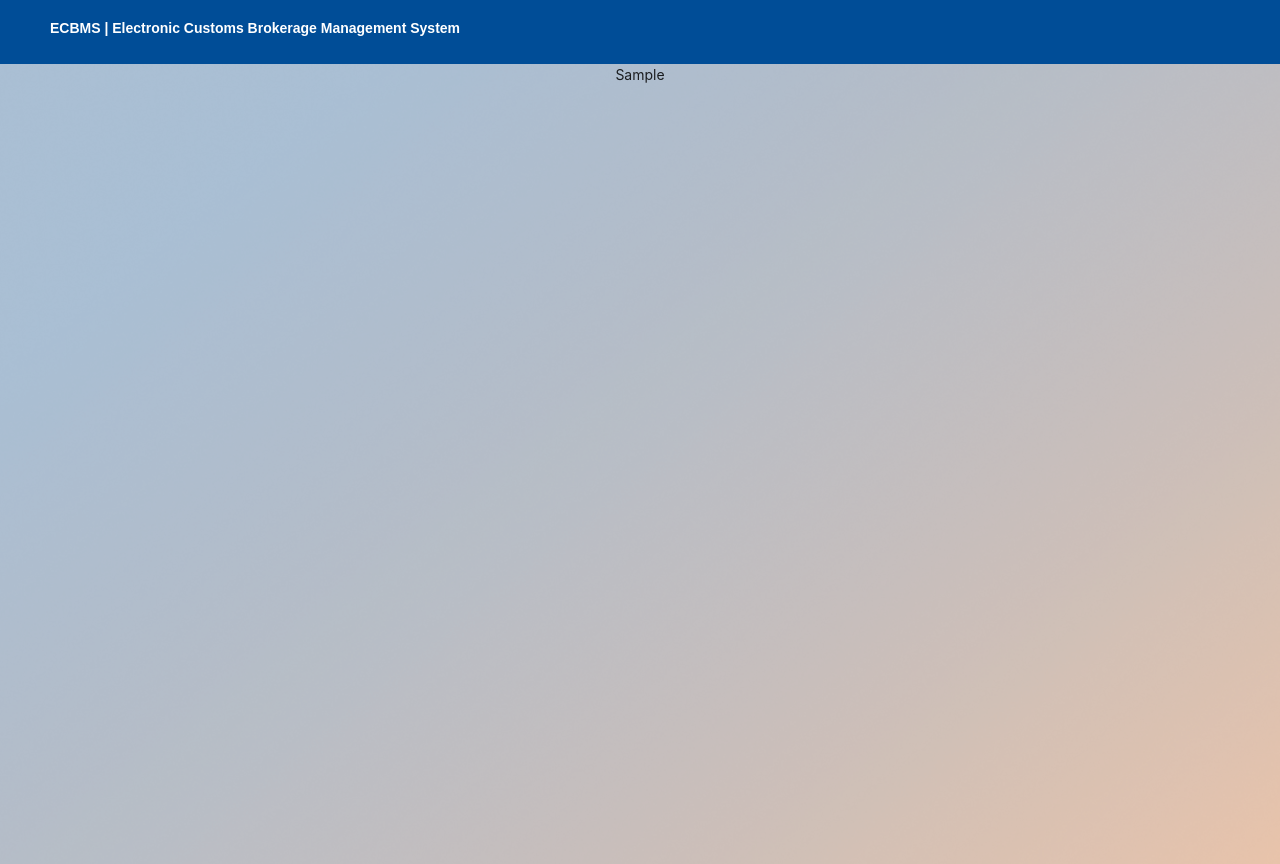
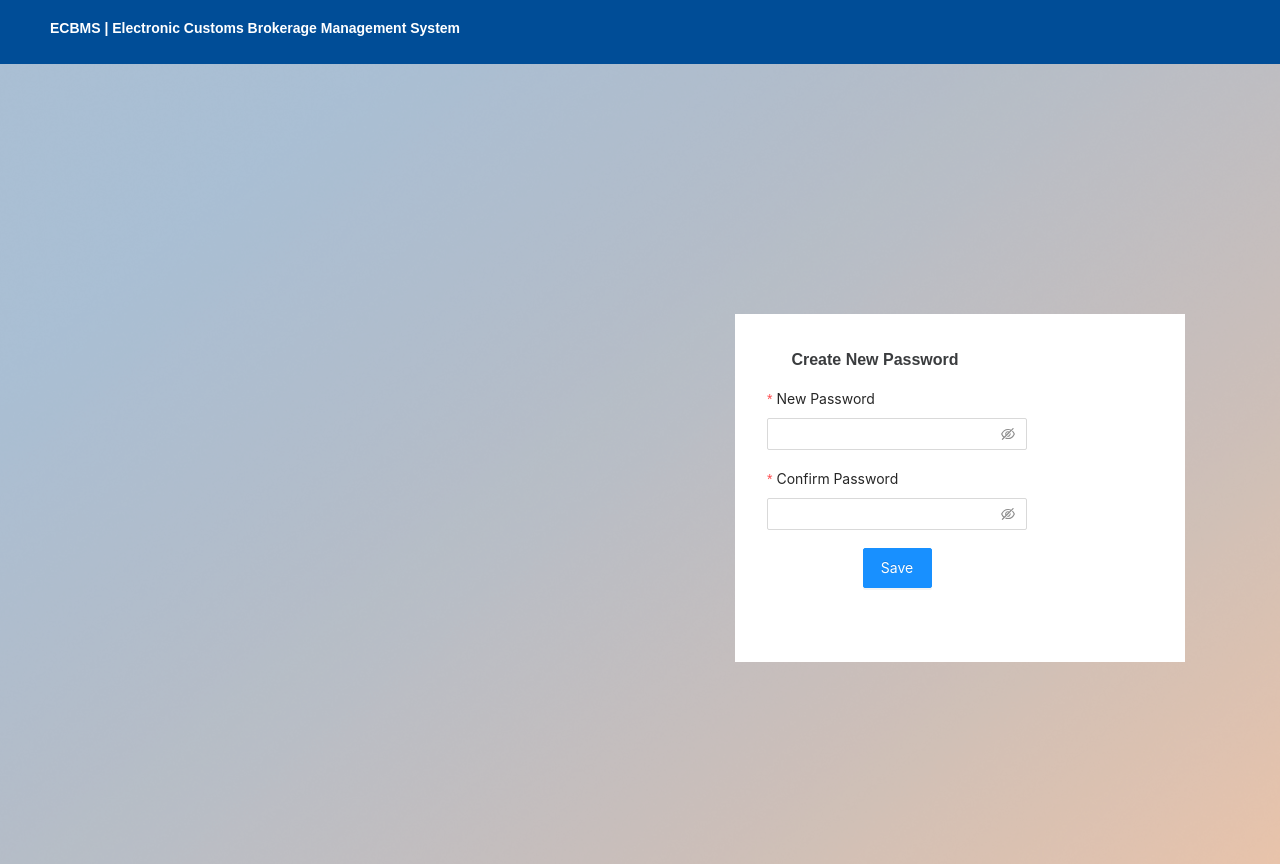
Before and after one commit to CASTRDE/ecbms-js, a React (Create React App) app: page /create in a window 1280 px wide. Built offline with nearby package versions, Linux system fonts and the light colour scheme.

Commit message:
[feat] create page setup

```diff
--- a/src/pages/CreatePasswordPage.css
+++ b/src/pages/CreatePasswordPage.css
@@ -1 +1,34 @@
 @import '~antd/dist/antd.min.css';
+
+.form-container {
+    display: flex;
+    flex-direction: column;
+    justify-content: center;
+    align-items: flex-start;
+    padding: 32px;
+    gap: 24px;
+
+    position: absolute;
+    width: 450px;
+    height: 348px;
+    left: 735px;
+    top: 244px;
+
+    /* Background/Default/1 */
+
+    background: #FFFFFF;
+}
+
+.form-header{
+    width: 168px;
+    height: 24px;
+
+    font-family: 'Arial';
+    font-style: normal;
+    font-weight: 700;
+    font-size: 16px;
+    line-height: 24px;
+
+    color: rgba(23, 26, 28, 0.85);
+    margin-left: 1.5em;
+}
--- a/src/pages/CreatePasswordPage.jsx
+++ b/src/pages/CreatePasswordPage.jsx
@@ -1,10 +1,56 @@
+import { Form, Input, Button } from 'antd';
 import React from 'react';
-import { Link } from "react-router-dom";
 import "./CreatePasswordPage.css";
 
 function CreatePasswordPage() {
     return(
-        <>Sample</>
+        <>
+        <div className="form-container">
+            <Form
+                layout='vertical'>
+                <p className='form-header'>Create New Password</p>
+                <Form.Item
+                    name="new-password"
+                    label="New Password"
+                    rules={[
+                        {
+                            required: true,
+                            message: ''
+                        }
+                    ]}
+                >
+                    <Input.Password
+                            // value={password}
+                            // onChange={handlePWChange}
+                            ></Input.Password>
+                </Form.Item>
+                <Form.Item
+                    name="confirm-password"
+                    label="Confirm Password"
+                    rules={[
+                        {
+                            required: true,
+                            message: ''
+                        }
+                    ]}
+                >
+                    <Input.Password
+                            // value={password}
+                            // onChange={handlePWChange}
+                            ></Input.Password>
+                </Form.Item>
+                <Form.Item>
+                    <Button type="primary"
+                        style={
+                            {   width: 69,
+                                height: 40}
+                        }
+                        // onClick={onFinish}
+                    >Save</Button>
+                </Form.Item>
+            </Form>
+        </div>
+        </>
     );
 }
 
```
